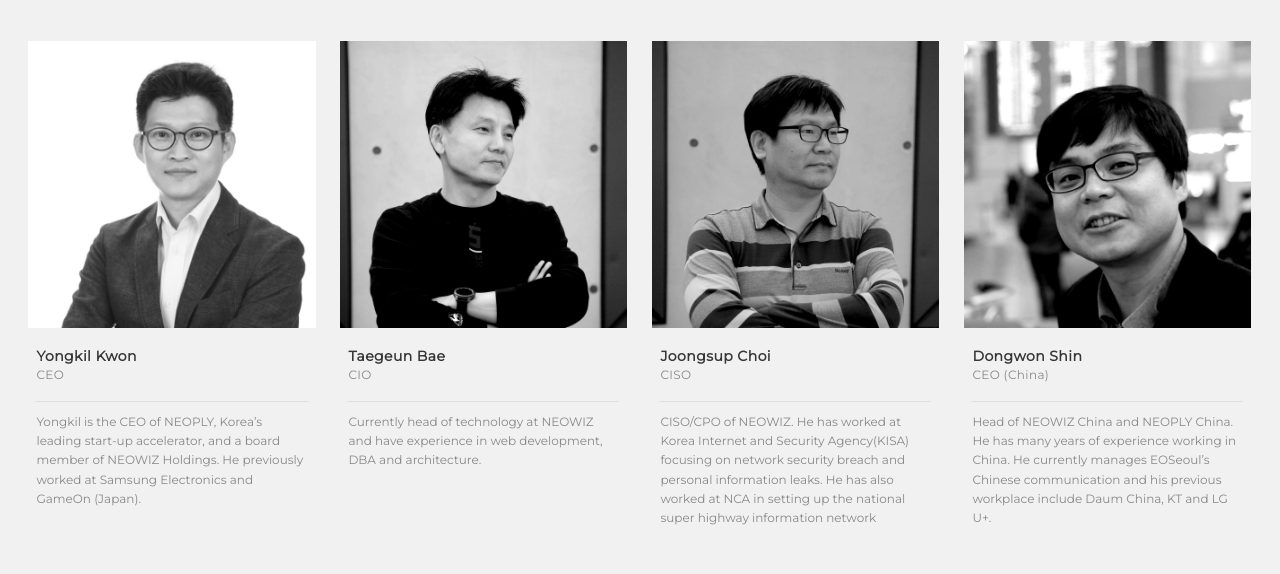
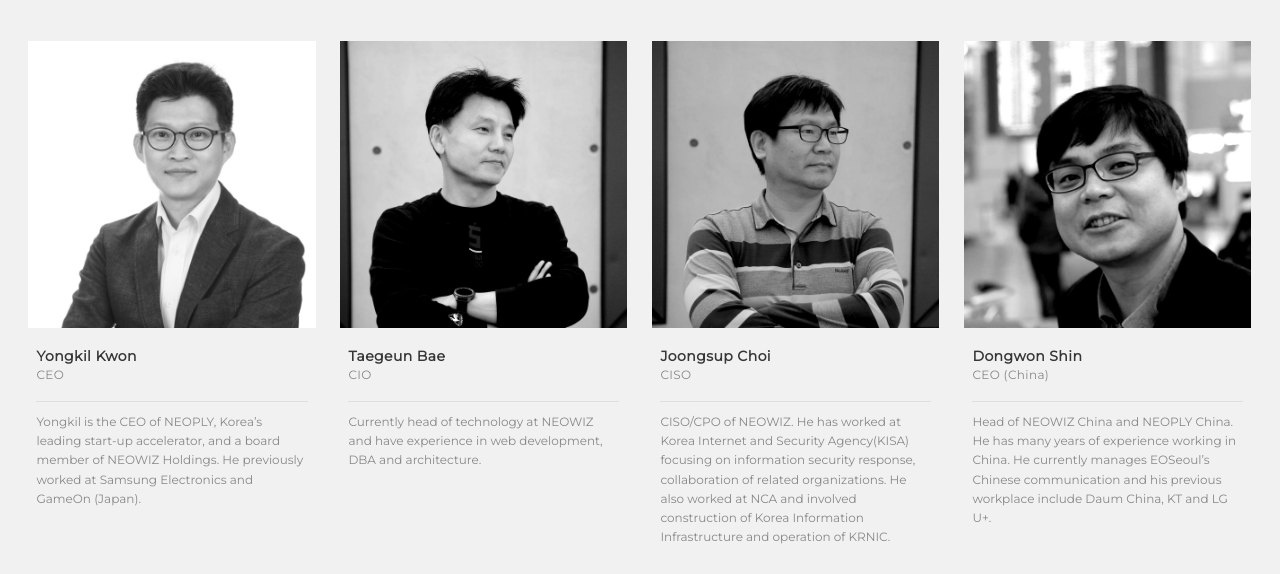
Before and after one commit to eoseoul/eoseoul_home_page, a plain HTML site: page member.html in a window 1280 px wide. Shown: the part 176-750 px from the top of the page. Drawn offline with nearby package versions, Linux system fonts and the light colour scheme.

Commit message:
modify profile

```diff
--- a/member.html
+++ b/member.html
@@ -78,7 +78,7 @@
           <article>
             <h3>Joongsup Choi</h3>
             <h4>CISO</h4>
-            <p>CISO/CPO of NEOWIZ. He has worked at Korea Internet and Security Agency(KISA) focusing on network security breach and personal information leaks. He has also worked at NCA in setting up the national super highway information network </p>
+            <p>CISO/CPO of NEOWIZ. He has worked at Korea Internet and Security Agency(KISA) focusing on information security response, collaboration of related organizations. He also worked at NCA and involved construction of Korea Information Infrastructure and operation of KRNIC. </p>
           </article>
         </li>
         <li>
```
